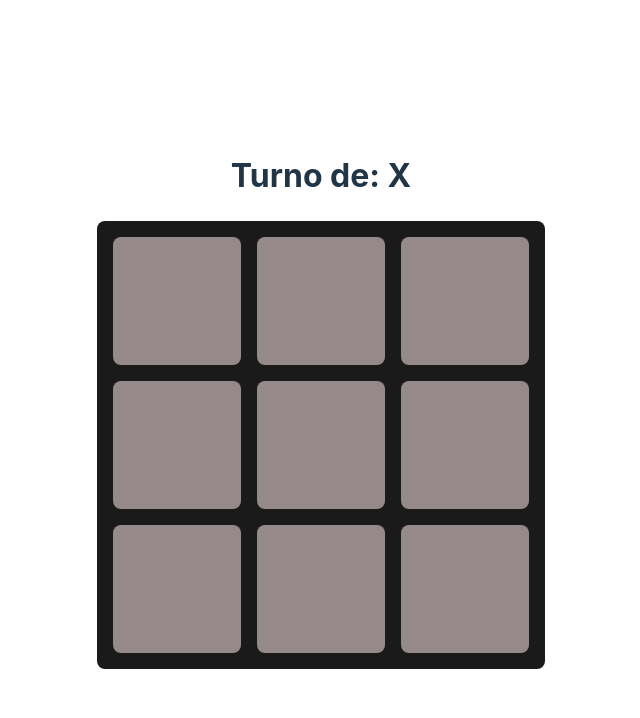
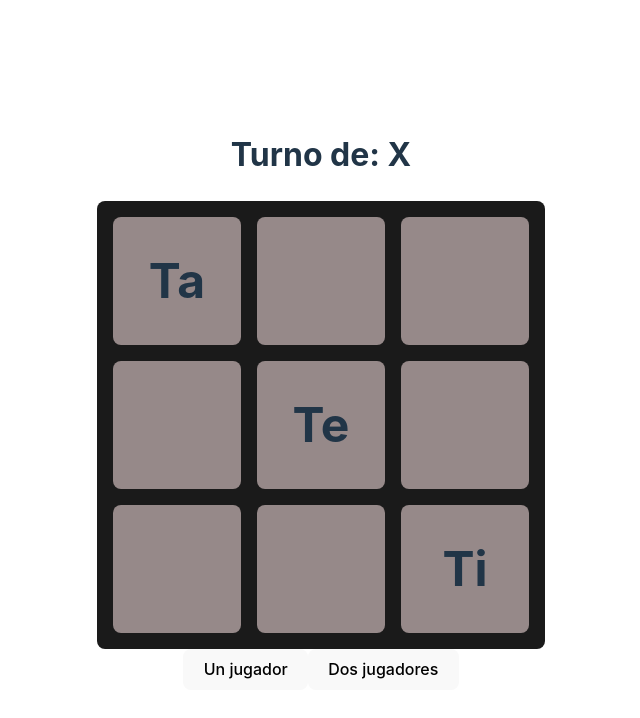
Before and after one commit to DarioFGonzalez/Juegos-basicos, a React (Vite) app in the folder client/: page / in a window 1280 px wide. Shown: the top 718 px of the page, without its empty margins (319-959 px from the left). Built offline with nearby package versions, Linux system fonts and the light colour scheme.

Commit message:
Jugar contra la maquina agregado, opción 1/2 players

```diff
--- a/client/src/App.tsx
+++ b/client/src/App.tsx
@@ -1,16 +1,31 @@
-import { useState } from "react";
+import { useEffect, useState } from "react";
+import './index.css';
 
 const GRID = Array.from(Array(9).keys());
 
 function App()
 {
   const [ squares, setSquares ] = useState( [ '', '', '', '', '', '', '', '', '',  ] )
+  const [ players, setPlayers ] = useState( 'none' );
+  const [ inicio, setInicio ] = useState( true );
+  const [ turnoMaquina, setTurnoMaquina ] = useState( false );
   const [ turno, setTurno ] = useState( false );
   const [ winner, setWinner ] = useState( 'none' );
+  const sign = [ 'Ta', '', '', '', 'Te', '', '', '', 'Ti',  ]
 
   const writeSquare = (i: number) =>
   {
     let x = 'none';
+
+    if(players=='one')
+    {
+      let aux = squares;
+      aux[i]= turno ? 'O' : 'X';
+      setSquares( aux );
+      x = winnerBoard( turno ? 'O' : 'X' );
+    }
+    else
+    {
       if(turno)
       {
         let aux = squares;
@@ -25,7 +40,7 @@ function App()
         setSquares( aux );
         x = winnerBoard('X');
       }
-
+    }
 
     if(x=='none')
     {
@@ -99,8 +114,25 @@ function App()
     return winner;
   }
 
-  const restart = () =>
+  const restart = (players: string) =>
   {
+    setPlayers(players);
+    players=='none' ? setInicio(true) : setInicio(false);
+    if(players=='one')
+    {
+      if( Math.floor( Math.random() * ( 1 - 0 + 1 ) + 0 ) == 0 )
+      {
+        setTurnoMaquina( false );
+        setTurno(!turno);
+        setTurno(true);
+      }
+      else
+      {
+        setTurnoMaquina( true );
+        setTurno(!turno);
+        setTurno(true);
+      }
+    }
     let aux = squares;
     for(let i=0; i<9; i++)
     {
@@ -109,6 +141,44 @@ function App()
     setSquares( aux );
     setWinner( 'none' );
   }
+
+  useEffect( () =>
+    {
+      console.log( "Turno: ", turno, "\nOsea le toca a: ", turno?'O':'X', "\nTurno de la máquina: ", turnoMaquina);
+
+      if( players=='one' && turno==turnoMaquina && winner!='Empate' && winner!='O' && winner!='X')
+      {
+        let aux = squares;
+        let available = [];
+        for(let j=0; j<9; j++)
+        {
+          if(aux[j]=='')
+          {
+            available.push( j );
+          }
+        }
+        let casilleroElegido =  Math.floor( Math.random() * ( ( available.length - 1 ) - 0 + 1 ) + 0 );
+        aux[ available[casilleroElegido] ] = turno ? 'O' : 'X';
+        setSquares( aux );
+        let x = winnerBoard( turno ? 'O' : 'X' );
+
+        if(x=='none')
+        {
+          if(!checkBoard())
+          {
+            alert('¡Sin mas movimientos!');
+            setWinner('Empate');
+          }
+          setTurno(!turno);
+        }
+        else
+        {
+          alert( `¡Gana el jugador ${x}!` );
+          console.log( `¡Gana el jugador ${x}!` );
+          setWinner( x );
+        }
+      }
+    },[turno, restart])
 
   return (
     <div>
@@ -119,15 +189,27 @@ function App()
       </div>
 
       <main>
-        {GRID.map((i) => (
-          <div key={i} className="square" onClick={() => { (squares[i]=='' && winner=='none') && writeSquare(i) }}>
+        { inicio && GRID.map((i) => (
+          <div key={i} className="square" >
+            {sign[i]}
+          </div>
+        ))}
+        {players == 'one' && GRID.map((i) => (
+          <div key={i}  className="verde" onClick={() => { (squares[i]=='' && winner=='none') && writeSquare(i) }}>
+            {squares[i]}
+          </div>
+        ))}
+        {players == 'two' && GRID.map((i) => (
+          <div key={i} className="azul" onClick={() => { (squares[i]=='' && winner=='none') && writeSquare(i) }}>
             {squares[i]}
           </div>
         ))}
       </main>
 
       <div style={{ display: 'flex', justifyContent: 'center', alignItems: 'center' }}>
-        {winner!='none' && <button onClick={restart}> ♫ Otra vez ♪</button>}
+        { winner!='none' && <button onClick={()=> restart('none') }> Inicio </button>}
+        { (inicio || winner!='none') && <button onClick={()=> restart('one') }> Un jugador </button>}
+        { (inicio || winner!='none') && <button onClick={()=> restart('two') }> Dos jugadores </button>}
       </div>
 
     </div>
--- a/client/src/index.css
+++ b/client/src/index.css
@@ -61,6 +61,16 @@ button:focus-visible {
   outline: 4px auto -webkit-focus-ring-color;
 }
 
+.verde
+{
+  background-color: rgba(172, 255, 47, 0.486);
+}
+
+.azul
+{
+  background-color: #646cff;
+}
+
 @media (prefers-color-scheme: light) {
   :root {
     color: #213547;
```
Also changed, not shown: client/test.js (added, +19 -0 lines). Lines whose indentation alone changed are shown as unchanged.
